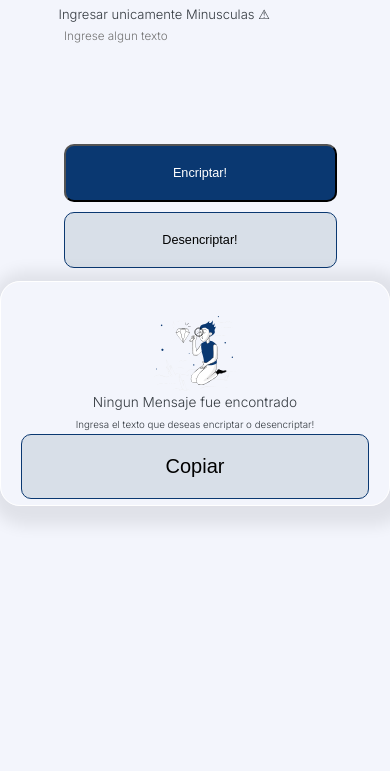
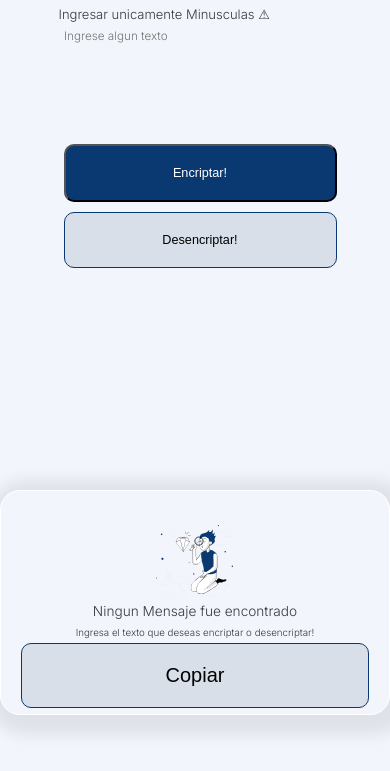
Before and after one commit to DanniYos/Encriptador, a plain HTML site: page index.html in a window 390 px wide. Shown: the part 59-830 px from the top of the page. Drawn offline with Linux system fonts and the light colour scheme.

Commit message:
Arreglado posicionamiento del contenedor del resultado

```diff
--- a/mobile.css
+++ b/mobile.css
@@ -33,7 +33,7 @@
         box-sizing: border-box;
         height: 225px;
         width: 100%;
-        top: 340px;
+        top: 65%;
         left: 0;
     }
 
```
